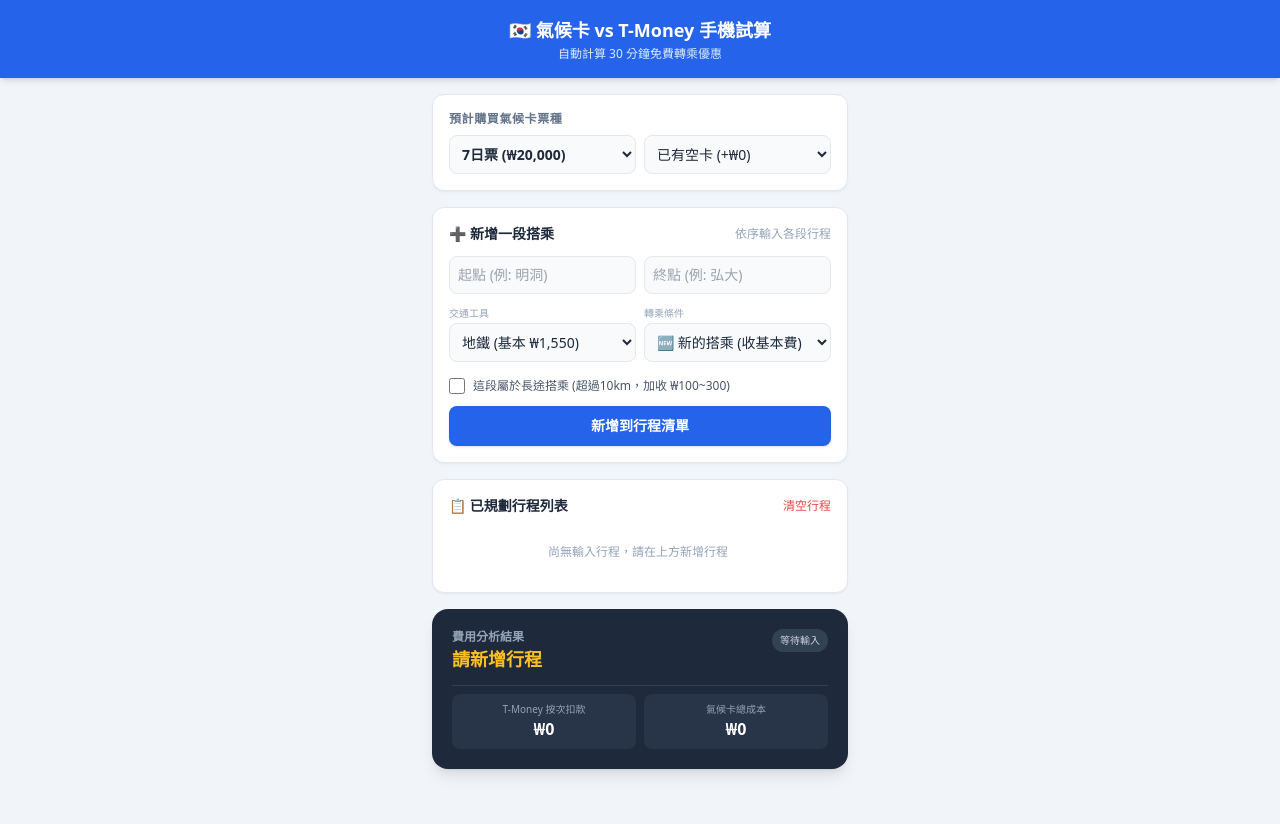
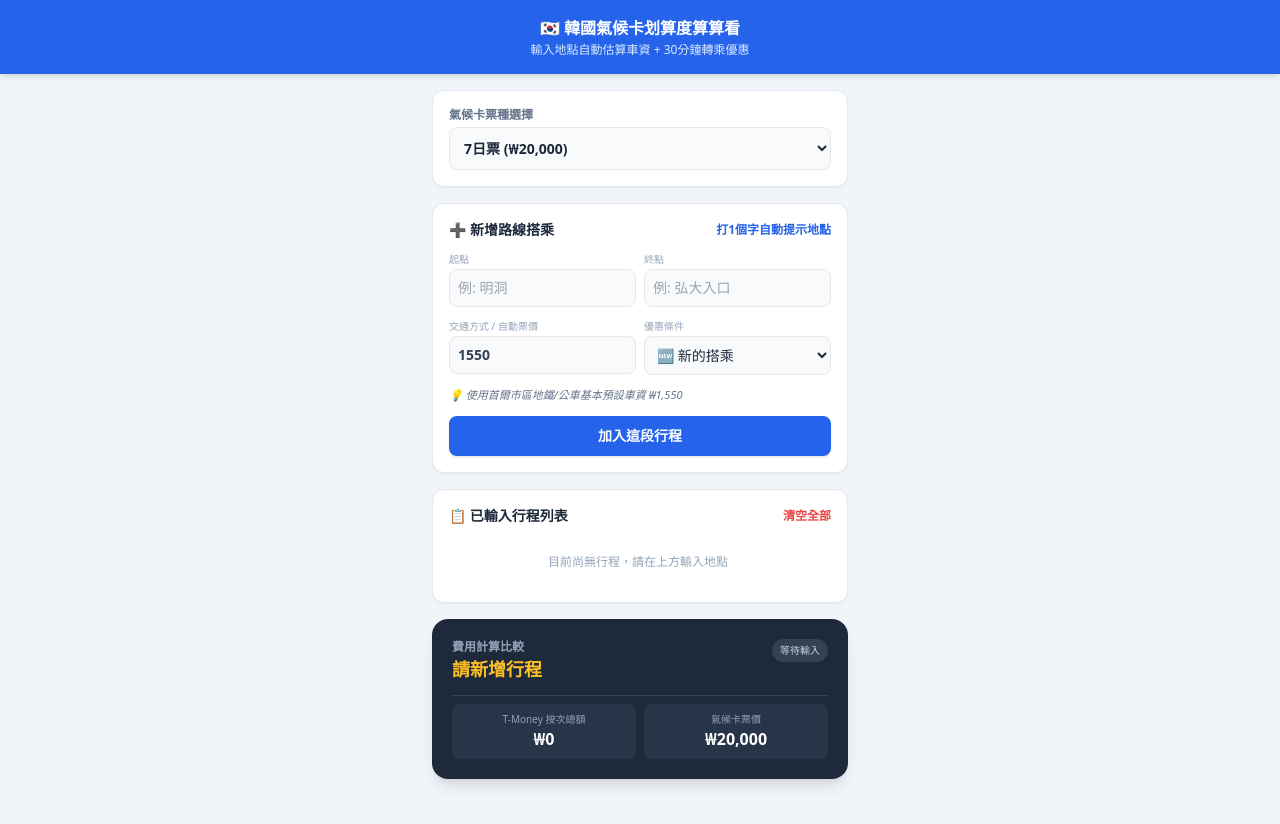
Before and after one commit to j6ru8u6789/korea, a plain HTML site: page index.html in a window 1280 px wide. Drawn offline with nearby package versions, Linux system fonts and the light colour scheme.

Commit message:
Update index.html

```diff
--- a/index.html
+++ b/index.html
@@ -3,100 +3,108 @@
 <head>
   <meta charset="UTF-8">
   <meta name="viewport" content="width=device-width, initial-scale=1.0, maximum-scale=1.0, user-scalable=no">
-  <title>韓國氣候卡行程計算器</title>
+  <title>首爾氣候卡行程算分機</title>
   <script src="https://cdn.tailwindcss.com"></script>
 </head>
-<body class="bg-slate-100 text-slate-800 antialiased pb-10">
+<body class="bg-slate-100 text-slate-800 antialiased pb-12">
 
-  <!-- 頂部手機 Header -->
+  <!-- 頂部 Header -->
   <div class="sticky top-0 z-50 bg-blue-600 text-white p-4 shadow-md text-center">
-    <h1 class="text-lg font-bold">🇰🇷 氣候卡 vs T-Money 手機試算</h1>
-    <p class="text-xs text-blue-100 mt-0.5">自動計算 30 分鐘免費轉乘優惠</p>
+    <h1 class="text-base font-bold">🇰🇷 韓國氣候卡划算度算算看</h1>
+    <p class="text-xs text-blue-100 mt-0.5">輸入地點自動估算車資 + 30分鐘轉乘優惠</p>
   </div>
 
   <div class="max-w-md mx-auto p-4 space-y-4">
 
-    <!-- 票券設定卡片 -->
+    <!-- 票券設定 -->
     <div class="bg-white p-4 rounded-xl shadow-sm border border-slate-200">
-      <label class="block text-xs font-bold text-slate-500 uppercase tracking-wider mb-2">預計購買氣候卡票種</label>
-      <div class="grid grid-cols-2 gap-2">
-        <select id="passType" class="border rounded-lg p-2 bg-slate-50 text-sm font-semibold focus:outline-none focus:ring-2 focus:ring-blue-500">
+      <label class="block text-xs font-bold text-slate-500 uppercase mb-1">氣候卡票種選擇</label>
+      <select id="passType" onchange="calculate()" class="w-full border rounded-lg p-2.5 bg-slate-50 text-sm font-bold focus:outline-none focus:ring-2 focus:ring-blue-500">
         <option value="5000">1日票 (₩5,000)</option>
         <option value="8000">2日票 (₩8,000)</option>
         <option value="10000">3日票 (₩10,000)</option>
         <option value="15000">5日票 (₩15,000)</option>
         <option value="20000" selected>7日票 (₩20,000)</option>
       </select>
-
-        <select id="cardFee" class="border rounded-lg p-2 bg-slate-50 text-sm focus:outline-none focus:ring-2 focus:ring-blue-500">
-          <option value="0">已有空卡 (+₩0)</option>
-          <option value="3000">需買實體卡 (+₩3,000)</option>
-        </select>
-      </div>
     </div>
 
     <!-- 快速新增行程表單 -->
     <div class="bg-white p-4 rounded-xl shadow-sm border border-slate-200 space-y-3">
       <div class="flex justify-between items-center">
         <h2 class="font-bold text-sm text-slate-800 flex items-center gap-1">
-          <span>➕</span> 新增一段搭乘
+          <span>➕</span> 新增路線搭乘
         </h2>
-        <span class="text-xs text-slate-400">依序輸入各段行程</span>
+        <span class="text-xs text-blue-600 font-semibold">打1個字自動提示地點</span>
       </div>
 
+      <!-- 熱門地點 Datalist -->
+      <datalist id="stationList">
+        <option value="明洞"></option>
+        <option value="弘大入口"></option>
+        <option value="東大門"></option>
+        <option value="聖水"></option>
+        <option value="安國 (北村/三清洞)"></option>
+        <option value="景福宮"></option>
+        <option value="蠶室 (樂天世界)"></option>
+        <option value="江南"></option>
+        <option value="梨泰院"></option>
+        <option value="首爾站"></option>
+        <option value="高速巴士客運站"></option>
+        <option value="新沙 (新沙洞林蔭道)"></option>
+        <option value="汝矣島 (The Hyundai)"></option>
+        <option value="仁川機場"></option>
+      </datalist>
+
       <div class="grid grid-cols-2 gap-2">
-        <input type="text" id="fromLoc" placeholder="起點 (例: 明洞)" class="border rounded-lg p-2 text-sm bg-slate-50 focus:outline-none focus:ring-2 focus:ring-blue-500">
-        <input type="text" id="toLoc" placeholder="終點 (例: 弘大)" class="border rounded-lg p-2 text-sm bg-slate-50 focus:outline-none focus:ring-2 focus:ring-blue-500">
+        <div>
+          <label class="block text-[10px] text-slate-400 mb-0.5">起點</label>
+          <input type="text" id="fromLoc" list="stationList" placeholder="例: 明洞" oninput="autoEstimateFare()" class="w-full border rounded-lg p-2 text-sm bg-slate-50 focus:outline-none focus:ring-2 focus:ring-blue-500">
+        </div>
+        <div>
+          <label class="block text-[10px] text-slate-400 mb-0.5">終點</label>
+          <input type="text" id="toLoc" list="stationList" placeholder="例: 弘大入口" oninput="autoEstimateFare()" class="w-full border rounded-lg p-2 text-sm bg-slate-50 focus:outline-none focus:ring-2 focus:ring-blue-500">
+        </div>
       </div>
 
       <div class="grid grid-cols-2 gap-2">
         <div>
-          <label class="block text-[10px] text-slate-400 mb-0.5">交通工具</label>
-          <select id="transportType" class="w-full border rounded-lg p-2 text-sm bg-slate-50 focus:outline-none focus:ring-2 focus:ring-blue-500">
-            <option value="1550">地鐵 (基本 ₩1,550)</option>
-            <option value="1550">幹線/支線公車 (₩1,550)</option>
-            <option value="1400">社區小巴 (₩1,400)</option>
-            <option value="3000">廣域公車/新盆唐線 (₩3,000)</option>
-          </select>
+          <label class="block text-[10px] text-slate-400 mb-0.5">交通方式 / 自動票價</label>
+          <input type="number" id="estimatedFare" value="1550" class="w-full border rounded-lg p-2 text-sm bg-slate-50 font-bold text-slate-700 focus:outline-none focus:ring-2 focus:ring-blue-500">
         </div>
 
         <div>
-          <label class="block text-[10px] text-slate-400 mb-0.5">轉乘條件</label>
-          <select id="isTransfer" class="w-full border rounded-lg p-2 text-sm bg-slate-50 focus:outline-none focus:ring-2 focus:ring-blue-500">
-            <option value="false">🆕 新的搭乘 (收基本費)</option>
+          <label class="block text-[10px] text-slate-400 mb-0.5">優惠條件</label>
+          <select id="isTransfer" onchange="autoEstimateFare()" class="w-full border rounded-lg p-2 text-sm bg-slate-50 focus:outline-none focus:ring-2 focus:ring-blue-500">
+            <option value="false">🆕 新的搭乘</option>
             <option value="true">🔄 30分內轉乘 (免基本費)</option>
           </select>
         </div>
       </div>
 
-      <!-- 超程溢價（超過 10km） -->
-      <div class="flex items-center gap-2 pt-1">
-        <input type="checkbox" id="extraFare" class="w-4 h-4 text-blue-600 rounded">
-        <label for="extraFare" class="text-xs text-slate-600">這段屬於長途搭乘 (超過10km，加收 ₩100~300)</label>
-      </div>
+      <p id="fareNote" class="text-[11px] text-slate-500 italic">💡 首爾地鐵/公車基本車資 ₩1,550，長途依距離加價。</p>
 
-      <button onclick="addTrip()" class="w-full bg-blue-600 hover:bg-blue-700 active:scale-95 text-white font-bold py-2.5 rounded-lg text-sm shadow transition-all">
-        新增到行程清單
+      <button onclick="addTrip()" class="w-full bg-blue-600 active:bg-blue-700 text-white font-bold py-2.5 rounded-lg text-sm shadow transition-all">
+        加入這段行程
       </button>
     </div>
 
-    <!-- 已輸入的行程清單 -->
+    <!-- 已輸入行程清單 -->
     <div class="bg-white p-4 rounded-xl shadow-sm border border-slate-200 space-y-3">
       <div class="flex justify-between items-center">
-        <h3 class="font-bold text-sm text-slate-800">📋 已規劃行程列表</h3>
-        <button onclick="clearTrips()" class="text-xs text-red-500 hover:underline">清空行程</button>
+        <h3 class="font-bold text-sm text-slate-800">📋 已輸入行程列表</h3>
+        <button onclick="clearTrips()" class="text-xs text-red-500 font-semibold">清空全部</button>
       </div>
 
       <div id="tripList" class="space-y-2 text-sm max-h-56 overflow-y-auto pr-1">
-        <p class="text-xs text-slate-400 text-center py-4">尚無輸入行程，請在上方新增行程</p>
+        <p class="text-xs text-slate-400 text-center py-4">目前尚無行程，請在上方輸入地點</p>
       </div>
     </div>
 
-    <!-- 試算結果卡片 -->
+    <!-- 結果區 -->
     <div id="resultCard" class="bg-slate-800 text-white p-5 rounded-2xl shadow-lg space-y-3">
       <div class="flex justify-between items-start">
         <div>
-          <p class="text-xs text-slate-400 uppercase font-semibold">費用分析結果</p>
+          <p class="text-xs text-slate-400 uppercase font-semibold">費用計算比較</p>
           <h3 id="recommendation" class="text-lg font-bold text-amber-400">請新增行程</h3>
         </div>
         <span id="badge" class="bg-slate-700 text-slate-300 text-[10px] px-2 py-1 rounded-full">等待輸入</span>
@@ -104,12 +112,12 @@
 
       <div class="grid grid-cols-2 gap-2 pt-2 border-t border-slate-700 text-center">
         <div class="bg-slate-700/50 p-2 rounded-lg">
-          <p class="text-[10px] text-slate-400">T-Money 按次扣款</p>
+          <p class="text-[10px] text-slate-400">T-Money 按次總額</p>
           <p id="tmoneyCost" class="text-base font-bold">₩0</p>
         </div>
         <div class="bg-slate-700/50 p-2 rounded-lg">
-          <p class="text-[10px] text-slate-400">氣候卡總成本</p>
-          <p id="climateCost" class="text-base font-bold">₩0</p>
+          <p class="text-[10px] text-slate-400">氣候卡票價</p>
+          <p id="climateCost" class="text-base font-bold">₩20,000</p>
         </div>
       </div>
     </div>
@@ -119,33 +127,63 @@
   <script>
     let trips = [];
 
+    // 熱門路線車資資料庫 (鍵值為 "起點-終點")
+    const routeFareDb = {
+      "明洞-弘大入口": 1550,
+      "弘大入口-明洞": 1550,
+      "明洞-東大門": 1550,
+      "東大門-明洞": 1550,
+      "明洞-聖水": 1650,
+      "聖水-明洞": 1650,
+      "明洞-蠶室 (樂天世界)": 1750,
+      "蠶室 (樂天世界)-明洞": 1750,
+      "弘大入口-蠶室 (樂天世界)": 1850,
+      "明洞-安國 (北村/三清洞)": 1550,
+      "明洞-仁川機場": 4750
+    };
+
+    // 自動依起終點與轉乘狀況估算車資
+    function autoEstimateFare() {
+      const from = document.getElementById('fromLoc').value.trim();
+      const to = document.getElementById('toLoc').value.trim();
+      const isTransfer = document.getElementById('isTransfer').value === 'true';
+      const fareInput = document.getElementById('estimatedFare');
+      const fareNote = document.getElementById('fareNote');
+
+      if (isTransfer) {
+        fareInput.value = 0;
+        fareNote.innerText = "🔄 30 分鐘內轉乘：免收基本車資！";
+        return;
+      }
+
+      const routeKey = `${from}-${to}`;
+      if (routeFareDb[routeKey]) {
+        fareInput.value = routeFareDb[routeKey];
+        fareNote.innerText = `✨ 已自動辨識熱門路線「${from} ➔ ${to}」票價 ₩${routeFareDb[routeKey]}`;
+      } else {
+        fareInput.value = 1550;
+        fareNote.innerText = "💡 使用首爾市區地鐵/公車基本預設車資 ₩1,550";
+      }
+    }
+
     function addTrip() {
-      const fromLoc = document.getElementById('fromLoc').value.trim() || '未定地點';
-      const toLoc = document.getElementById('toLoc').value.trim() || '未定地點';
-      const baseFare = parseInt(document.getElementById('transportType').value);
+      const fromLoc = document.getElementById('fromLoc').value.trim() || '市區站點';
+      const toLoc = document.getElementById('toLoc').value.trim() || '市區站點';
+      const fare = parseInt(document.getElementById('estimatedFare').value) || 0;
       const isTransfer = document.getElementById('isTransfer').value === 'true';
-      const hasExtra = document.getElementById('extraFare').checked;
-
-      // 韓國轉乘規則：30分鐘內轉乘免基本費，僅加算長途溢價 (預估 +₩200)
-      let actualFare = 0;
-      if (isTransfer) {
-        actualFare = hasExtra ? 200 : 0;
-      } else {
-        actualFare = baseFare + (hasExtra ? 200 : 0);
-      }
 
       trips.push({
         from: fromLoc,
         to: toLoc,
-        fare: actualFare,
+        fare: fare,
         isTransfer: isTransfer
       });
 
       // 清空輸入框
       document.getElementById('fromLoc').value = '';
       document.getElementById('toLoc').value = '';
-      document.getElementById('extraFare').checked = false;
       document.getElementById('isTransfer').value = 'false';
+      autoEstimateFare();
 
       renderTrips();
     }
@@ -153,16 +191,13 @@
     function renderTrips() {
       const listEl = document.getElementById('tripList');
       if (trips.length === 0) {
-        listEl.innerHTML = `<p class="text-xs text-slate-400 text-center py-4">尚無輸入行程，請在上方新增行程</p>`;
-        calculate(0);
+        listEl.innerHTML = `<p class="text-xs text-slate-400 text-center py-4">目前尚無行程，請在上方輸入地點</p>`;
+        calculate();
         return;
       }
 
       let html = '';
-      let totalTMoney = 0;
-
       trips.forEach((trip, index) => {
-        totalTMoney += trip.fare;
         html += `
           <div class="flex justify-between items-center p-2 rounded-lg bg-slate-50 border border-slate-100 text-xs">
             <div class="flex items-center gap-1.5 overflow-hidden">
@@ -172,15 +207,15 @@
               <span class="truncate font-medium text-slate-700">${trip.from} ➔ ${trip.to}</span>
             </div>
             <div class="flex items-center gap-2 shrink-0">
-              <span class="font-bold text-slate-800">₩${trip.fare}</span>
-              <button onclick="removeTrip(${index})" class="text-slate-400 hover:text-red-500 font-bold">✕</button>
+              <span class="font-bold text-slate-800">₩${trip.fare.toLocaleString()}</span>
+              <button onclick="removeTrip(${index})" class="text-slate-400 hover:text-red-500 font-bold text-sm px-1">✕</button>
             </div>
           </div>
         `;
       });
 
       listEl.innerHTML = html;
-      calculate(totalTMoney);
+      calculate();
     }
 
     function removeTrip(index) {
@@ -193,10 +228,9 @@
       renderTrips();
     }
 
-    function calculate(totalTMoney) {
-      const passCost = parseInt(document.getElementById('passType').value);
-      const cardFee = parseInt(document.getElementById('cardFee').value);
-      const totalClimate = passCost + cardFee;
+    function calculate() {
+      const climateTotal = parseInt(document.getElementById('passType').value);
+      const totalTMoney = trips.reduce((sum, t) => sum + t.fare, 0);
 
       const tmoneyCostEl = document.getElementById('tmoneyCost');
       const climateCostEl = document.getElementById('climateCost');
@@ -204,7 +238,7 @@
       const badgeEl = document.getElementById('badge');
 
       tmoneyCostEl.innerText = `₩${totalTMoney.toLocaleString()}`;
-      climateCostEl.innerText = `₩${totalClimate.toLocaleString()}`;
+      climateCostEl.innerText = `₩${climateTotal.toLocaleString()}`;
 
       if (trips.length === 0) {
         recommendationEl.innerText = "請新增行程試算";
@@ -213,24 +247,23 @@
         return;
       }
 
-      const diff = Math.abs(totalTMoney - totalClimate);
+      const diff = Math.abs(totalTMoney - climateTotal);
 
-      if (totalTMoney > totalClimate) {
-        recommendationEl.innerText = `買氣候卡划算！省下 ₩${diff.toLocaleString()}`;
+      if (totalTMoney > climateTotal) {
+        recommendationEl.innerText = `買氣候卡划算！省 ₩${diff.toLocaleString()}`;
         recommendationEl.className = "text-lg font-bold text-emerald-400";
-        badgeEl.innerText = "推薦氣候卡";
+        badgeEl.innerText = "建議買氣候卡";
         badgeEl.className = "bg-emerald-500 text-white text-[10px] px-2 py-1 rounded-full font-bold";
       } else {
-        recommendationEl.innerText = `用 T-Money 即可！省下 ₩${diff.toLocaleString()}`;
+        recommendationEl.innerText = `刷 T-Money 即可！省 ₩${diff.toLocaleString()}`;
         recommendationEl.className = "text-lg font-bold text-blue-300";
-        badgeEl.innerText = "推薦 T-Money";
+        badgeEl.innerText = "建議刷 T-Money";
         badgeEl.className = "bg-blue-500 text-white text-[10px] px-2 py-1 rounded-full font-bold";
       }
     }
 
-    // 監聽選單切換
-    document.getElementById('passType').addEventListener('change', () => renderTrips());
-    document.getElementById('cardFee').addEventListener('change', () => renderTrips());
+    // 初次載入初始化
+    autoEstimateFare();
   </script>
 </body>
 </html>
```
Lines whose indentation alone changed are shown as unchanged.
